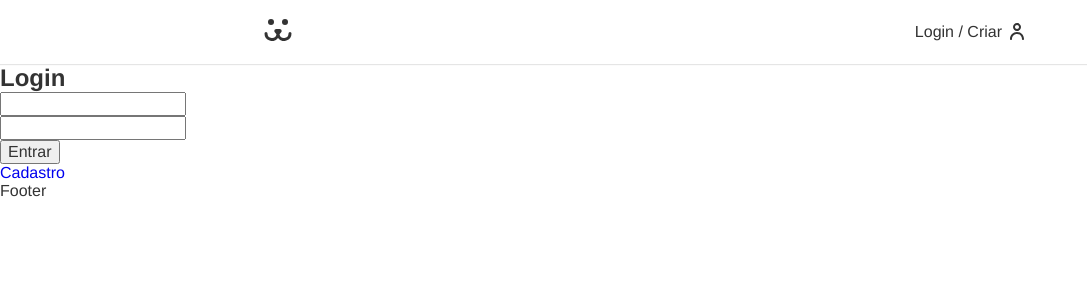
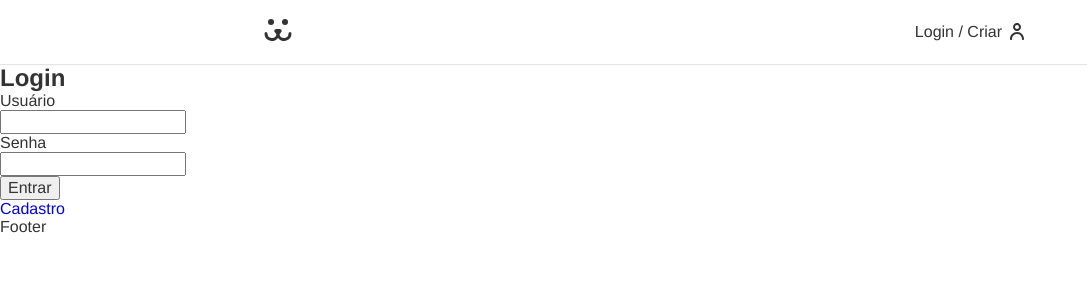
Before and after one commit to ryanpanta/dogs, a React (Vite) app: page /login in a window 1280 px wide. Shown: the top 300 px of the page, without its empty margins (0-1087 px from the left). Built offline with nearby package versions, Linux system fonts and the light colour scheme.

Commit message:
feat: criação do componente de butão e input

```diff
--- a/src/App.jsx
+++ b/src/App.jsx
@@ -4,8 +4,6 @@ import Footer from "./Components/Footer";
 import Header from "./Components/Header";
 import Home from "./Components/Home";
 import Login from "./Components/Login/Login";
-
-
 
 function App() {
     return (
--- /dev/null
+++ b/src/Components/Forms/Button.jsx
@@ -0,0 +1,8 @@
+import React from "react";
+import styles from "./Button.module.css";
+
+function Button({children}) {
+  return <button className={styles.button}>{children}</button>;
+}
+
+export default Button;
--- /dev/null
+++ b/src/Components/Forms/Button.module.css
@@ -0,0 +1,5 @@
+.button {
+    font-size: 1rem;
+    font-family: var(--type-first);
+    cursor: pointer;
+}
--- /dev/null
+++ b/src/Components/Forms/Input.jsx
@@ -0,0 +1,13 @@
+import React from 'react'
+import styles from './Input.module.css'
+
+function Input({label, name, type}) {
+  return (
+    <div>
+        <label htmlFor={name}>{label}</label>
+        <input id={name} name={name} className={styles.input} type={type} />
+    </div>
+  )
+}
+
+export default Input
--- a/src/Components/Login/LoginForm.jsx
+++ b/src/Components/Login/LoginForm.jsx
@@ -1,5 +1,7 @@
 import React, { useState } from "react";
 import { Link } from "react-router-dom";
+import Input from "../Forms/Input";
+import Button from "../Forms/Button";
 
 function LoginForm() {
     const [username, setUsername] = useState("");
@@ -26,17 +28,9 @@ function LoginForm() {
         <section>
             <h1>Login</h1>
             <form action="" onSubmit={handleSubmit}>
-                <input
-                    type="text"
-                    value={username}
-                    onChange={({ target }) => setUsername(target.value)}
-                />
-                <input
-                    type="password"
-                    value={password}
-                    onChange={({ target }) => setPassword(target.value)}
-                />
-                <button>Entrar</button>
+                <Input label="Usuário" type="text" name="username"/>
+                <Input label="Senha" type="password" name="password"/>
+                <Button>Entrar</Button>
             </form>
             <Link to="/login/criar">Cadastro</Link>
         </section>
```
Also changed, not shown: src/Components/Forms/Input.module.css (added).
